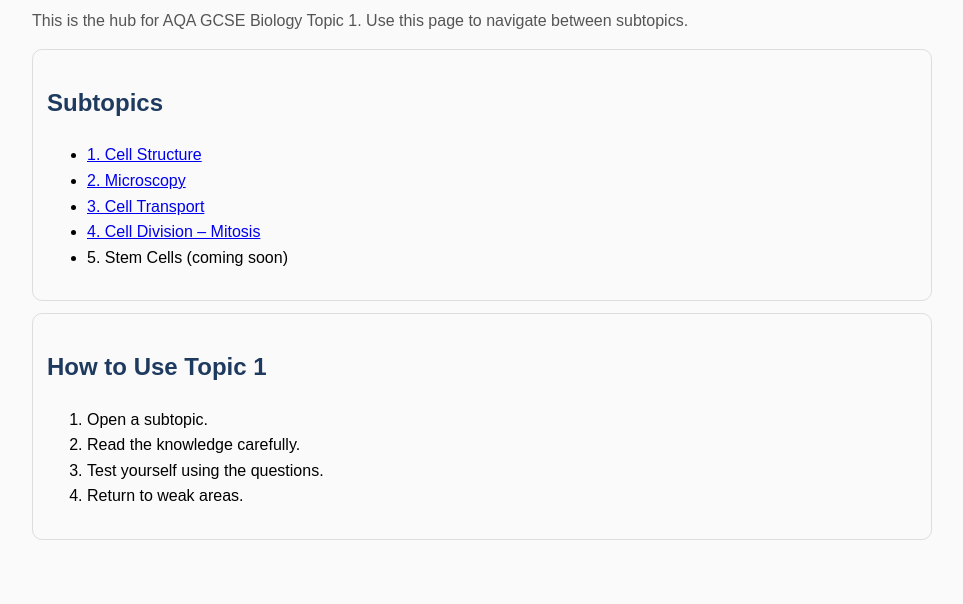
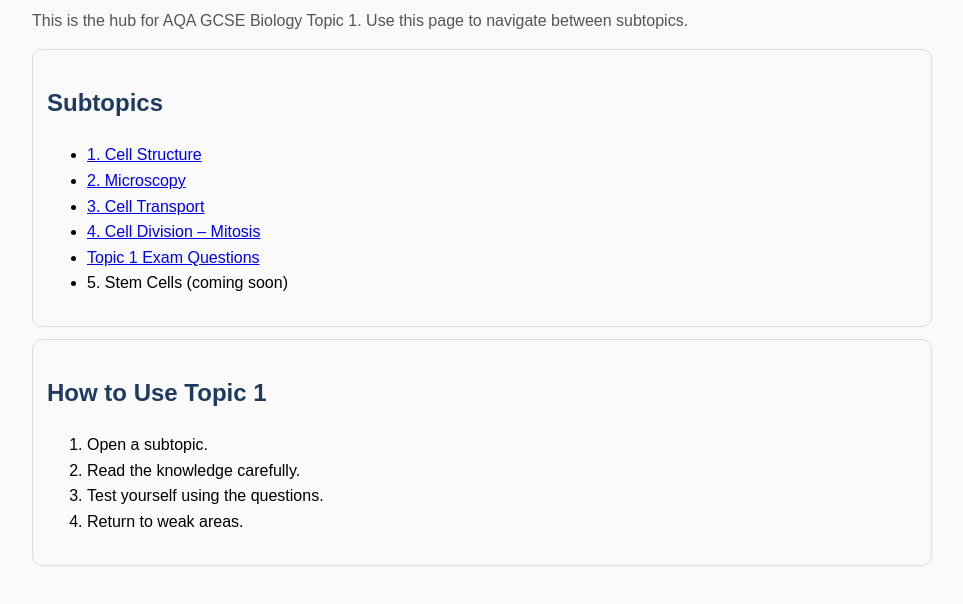
Before and after one commit to GuardianPengu95/GCSE-study-site, a plain HTML site: page topic1/index.html in a window 1280 px wide. Shown: the part 146-750 px from the top of the page, without its empty margins (158-1121 px from the left). Drawn offline with Linux system fonts and the light colour scheme; files that its build step writes are made by us from their sources.

Commit message:
Add link to Topic 1 Exam Questions in index.html

```diff
--- a/topic1/index.html
+++ b/topic1/index.html
@@ -53,6 +53,8 @@
 
         <li><a href="mitosis.html">4. Cell Division – Mitosis</a></li>
 
+        <li><a href="exam-questions.html">Topic 1 Exam Questions</a></li>
+
         <li>5. Stem Cells (coming soon)</li>
     </ul>
 </div>
```
